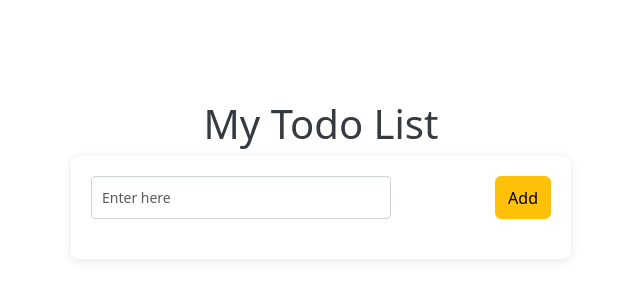
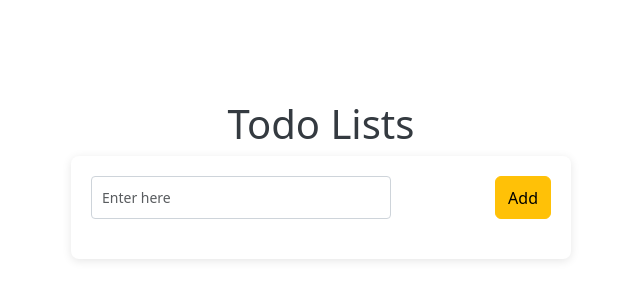
Before and after one commit to snehalsadhe/Todo, a React (Vite) app: page / in a window 1280 px wide. Shown: the top 300 px of the page, without its empty margins (319-959 px from the left). Built offline with nearby package versions, Linux system fonts and the light colour scheme.

Commit message:
edited name

```diff
--- a/src/App.jsx
+++ b/src/App.jsx
@@ -4,7 +4,7 @@ import Todo from "./Todo"
 function App() {
   return (
     <>
-     <h1 style={{ textAlign: 'center', color: '#343a40', marginTop:'100px' }}>My Todo List</h1>
+     <h1 style={{ textAlign: 'center', color: '#343a40', marginTop:'100px' }}>Todo Lists</h1>
       <Todo/>
     </>
   )
```
